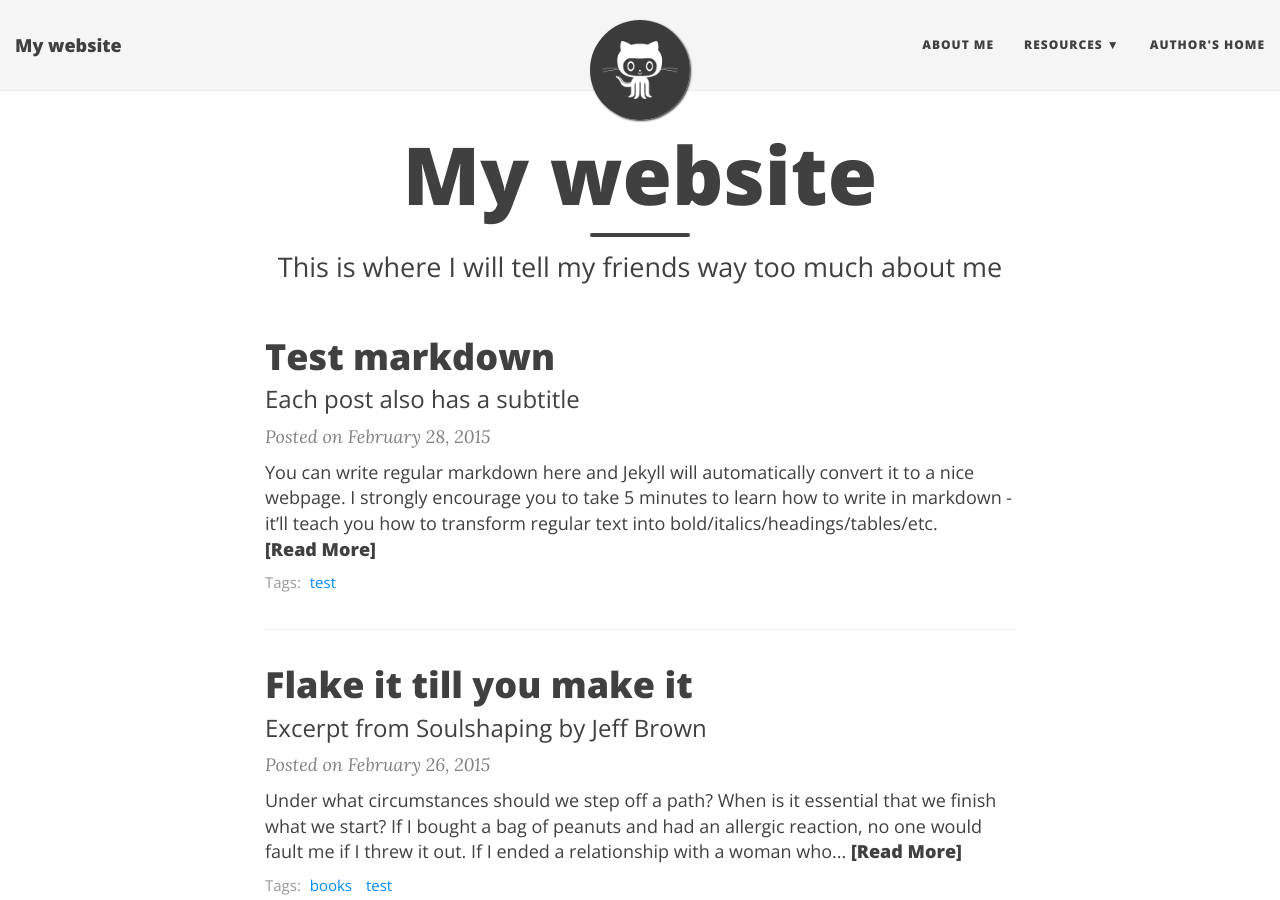
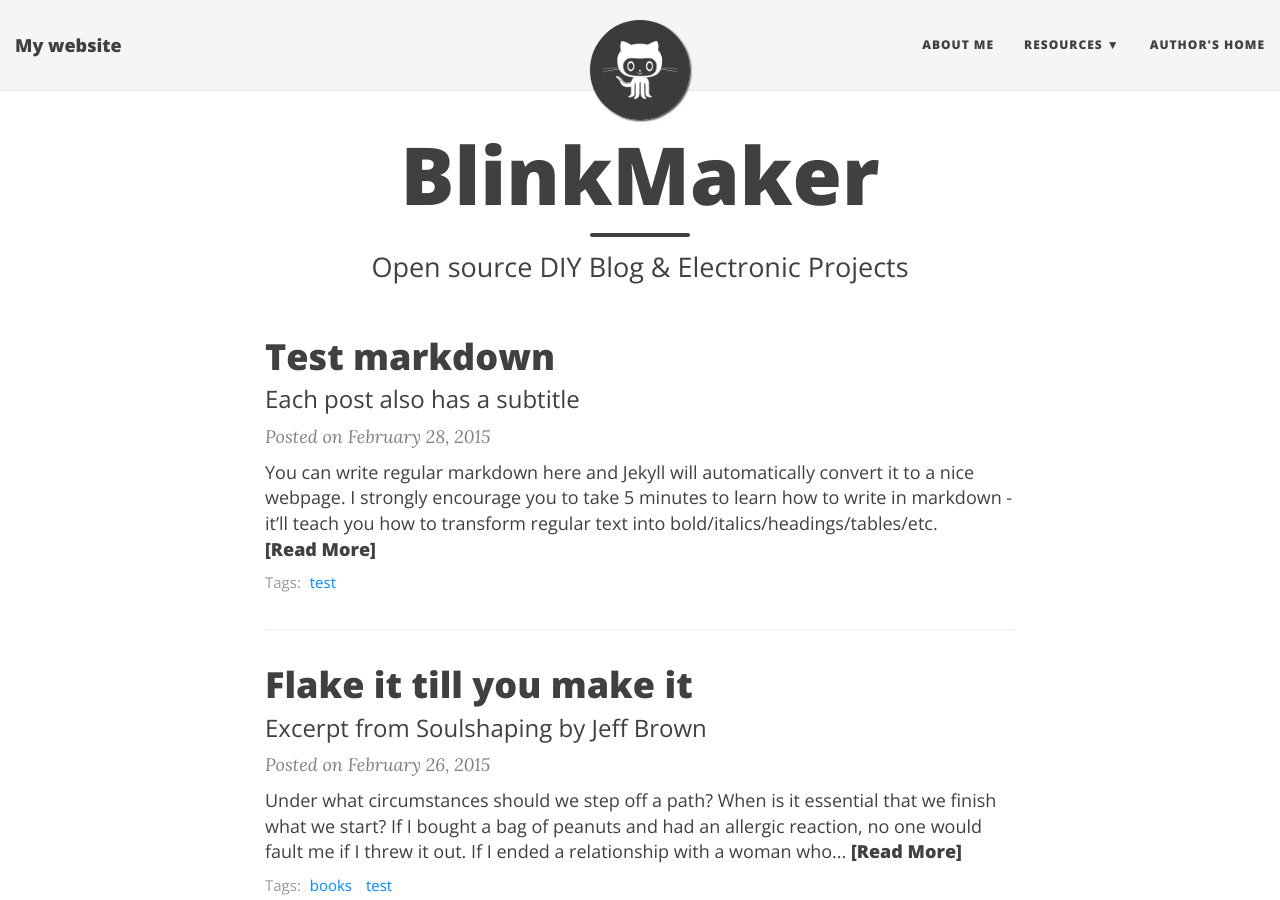
Before and after one commit to blinkmaker/blinkmaker.github.io, a Jekyll site: the page built from index.html, in a window 1280 px wide and 900 px high. Built offline with Jekyll 4.4.1, drawn with Linux system fonts in a browser that asks for light colours; nearby versions of some CDN libraries; the list of posts is cut into pages by our own code.

Commit message:
Update index.html

```diff
--- a/index.html
+++ b/index.html
@@ -1,7 +1,7 @@
 ---
 layout: page
-title: My website
-subtitle: This is where I will tell my friends way too much about me
+title: BlinkMaker
+subtitle: Open source DIY Blog & Electronic Projects
 use-site-title: true
 ---
 
```
